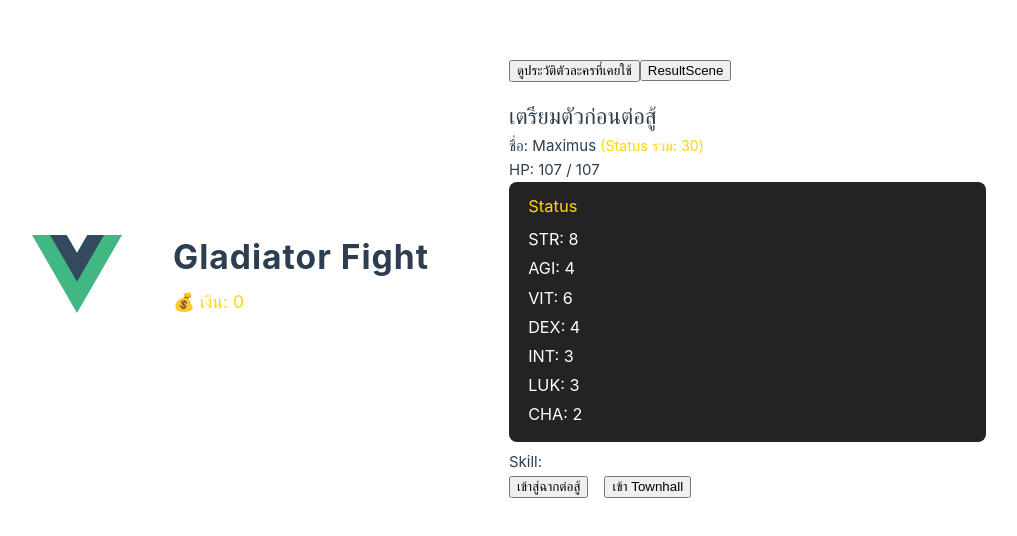
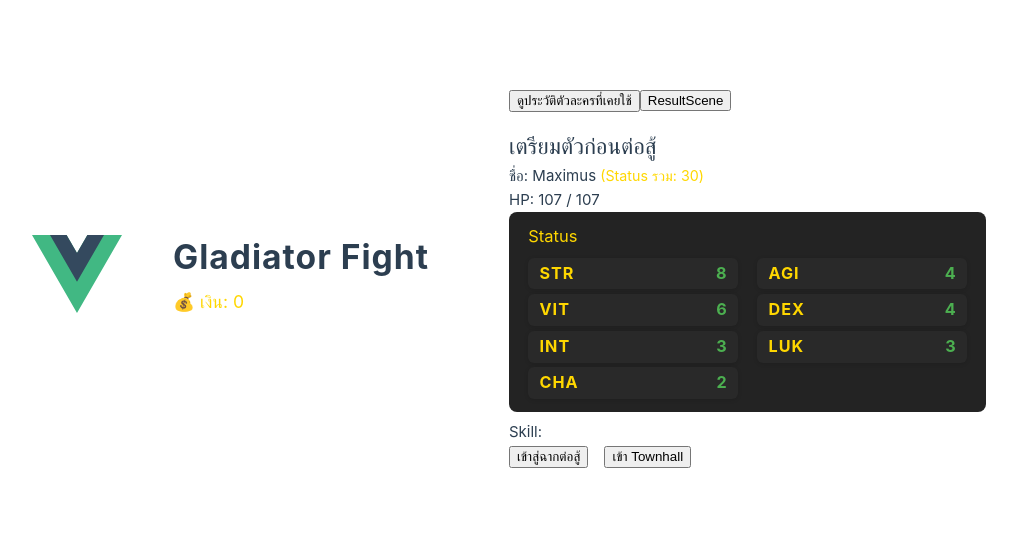
Before and after one commit to NumpolPoldongnok/FightingGame, a Vue app in the folder gladiator-fight/: page /#/prepare in a window 1280 px wide. Before the commit this address led to /#/prepare. Shown: the part 122-658 px from the top of the page, without its empty margins (131-1148 px from the left). Built offline with nearby package versions, Linux system fonts and the light colour scheme.

Commit message:
feat: enhance CharacterStatus component layout and styling for better readability; adjust HPBar font size for consistency

```diff
--- a/gladiator-fight/jsconfig.json
+++ b/gladiator-fight/jsconfig.json
@@ -4,5 +4,5 @@
       "@/*": ["./src/*"]
     }
   },
-  "exclude": ["node_modules", "dist"]
+  "exclude": ["node_modules", "dist"],
 }
--- a/gladiator-fight/src/components/CharacterStatus.vue
+++ b/gladiator-fight/src/components/CharacterStatus.vue
@@ -1,14 +1,14 @@
 <template>
   <div class="player-status">
     <h3 v-if="title">{{ title }}</h3>
-    <ul>
-      <li>STR: {{ status.str }}</li>
-      <li>AGI: {{ status.agi }}</li>
-      <li>VIT: {{ status.vit }}</li>
-      <li>DEX: {{ status.dex }}</li>
-      <li>INT: {{ status.int }}</li>
-      <li>LUK: {{ status.luk }}</li>
-      <li>CHA: {{ status.cha }}</li>
+    <ul class="status-grid">
+      <li><span class="stat-label">STR</span><span class="stat-value">{{ status.str }}</span></li>
+      <li><span class="stat-label">AGI</span><span class="stat-value">{{ status.agi }}</span></li>
+      <li><span class="stat-label">VIT</span><span class="stat-value">{{ status.vit }}</span></li>
+      <li><span class="stat-label">DEX</span><span class="stat-value">{{ status.dex }}</span></li>
+      <li><span class="stat-label">INT</span><span class="stat-value">{{ status.int }}</span></li>
+      <li><span class="stat-label">LUK</span><span class="stat-value">{{ status.luk }}</span></li>
+      <li><span class="stat-label">CHA</span><span class="stat-value">{{ status.cha }}</span></li>
     </ul>
   </div>
 </template>
@@ -30,14 +30,34 @@ const props = defineProps<{
   min-width: 180px;
   margin-bottom: 0.5rem;
 }
-.player-status ul {
+.status-grid {
+  display: grid;
+  grid-template-columns: 1fr 1fr;
+  gap: 0.2rem 1.2rem;
   list-style: none;
   padding: 0;
   margin: 0;
 }
-.player-status li {
-  margin-bottom: 0.2rem;
+.status-grid li {
+  display: flex;
+  justify-content: space-between;
+  align-items: center;
+  background: #292929;
+  border-radius: 6px;
+  padding: 0.18em 0.7em;
+  margin-bottom: 0.1em;
   font-size: 1.08em;
+  box-shadow: 0 1px 4px #0002;
+}
+.stat-label {
+  font-weight: bold;
+  color: #ffd700;
+  letter-spacing: 1px;
+}
+.stat-value {
+  color: #4caf50;
+  font-weight: bold;
+  margin-left: 0.7em;
 }
 .player-status h3 {
   margin: 0 0 0.5rem 0;
--- a/gladiator-fight/src/components/HPBar.vue
+++ b/gladiator-fight/src/components/HPBar.vue
@@ -33,7 +33,7 @@ const percent = computed(() => Math.max(0, Math.min(100, (props.value / props.ma
   top: 50%;
   transform: translate(-50%, -50%);
   color: #fff;
-  font-size: 0.98em;
+  font-size: 0.78em;
   font-weight: bold;
   text-shadow: 0 0 3px #222;
   pointer-events: none;
```
